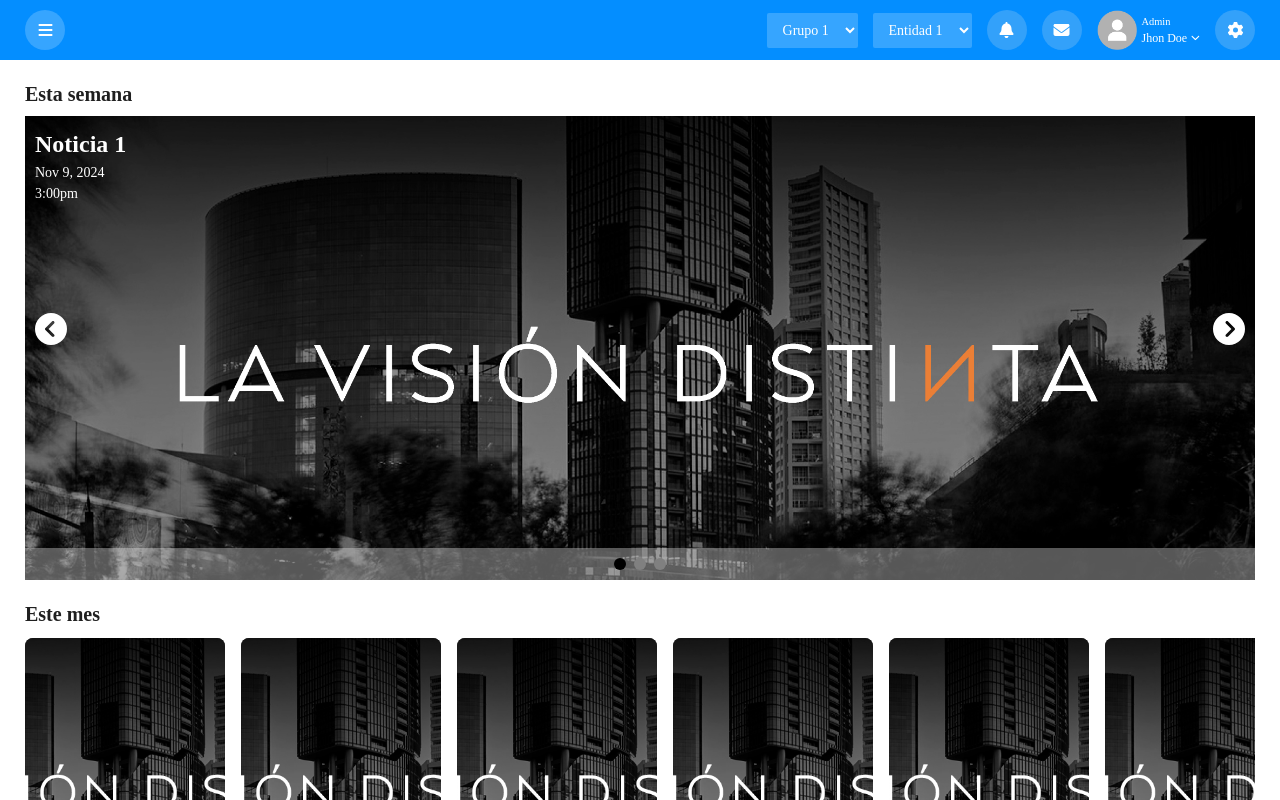
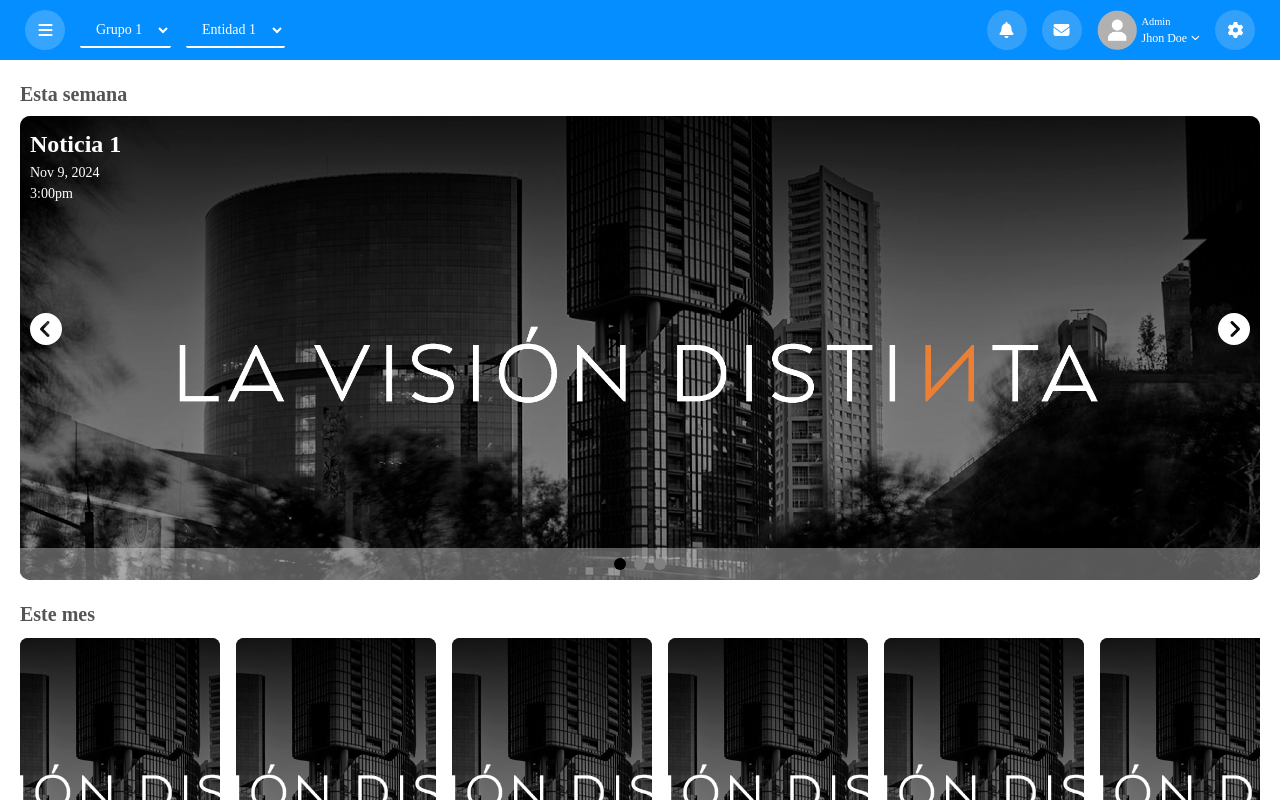
Before and after one commit to Spotynet/thor, a Next.js app: page /dashboard/comunicaciones/noticias/blog in a window 1280 px wide. Shown: the top 800 px of the page. Built offline with nearby package versions, Linux system fonts and the light colour scheme.

Commit message:
recovered styles

```diff
--- a/app/dashboard/layout.tsx
+++ b/app/dashboard/layout.tsx
@@ -14,7 +14,10 @@ const DashboardLayout = ({children}: {children: React.ReactNode}) => {
       <Sidebar menuOpen={menuOpen} toogleMenu={toogleMenu} />
       <main className="flex-grow">
         <Header toogleMenu={toogleMenu} menuOpen={menuOpen} />
-        {children}
+        <div className="p-5">
+          {children}
+        </div>
+
       </main>
     </section>
   );
--- a/app/globals.scss
+++ b/app/globals.scss
@@ -4,9 +4,9 @@
 
 :root {
   --background: #ffffff;
-  --foreground: #1f1f1f;
+  --foreground: #555555;
   --primary: #048eff;
-  --secondary: #868a90;
+  --secondary: #cacaca;
 }
 
 body {
@@ -35,8 +35,8 @@ body {
 
 .divider {
   width: 85%;
-  height: 2px;
-  background-color: var(--secondary);
+  height: 1px;
+  background-color: var(--foreground);
   margin-bottom: 10px;
 }
 
@@ -142,7 +142,7 @@ body {
       padding: 0;
       justify-content: space-between;
       align-items: center;
-      color: var(--background);
+      color: var(--foreground);
       width: 100%;
     }
   }
@@ -151,7 +151,6 @@ body {
 
 //BLOG
 #blog {
-  padding: 20px 25px;
 
   #zone1Wrapper {
     position: relative;
@@ -160,12 +159,14 @@ body {
     height: 500px;
     margin: 0 auto;
     overflow: hidden;
+    border-radius: 10px;
 
     .carousel {
       display: flex;
       transition: transform 0.5s ease-in-out;
       width: 100%;
       height: 100%;
+      border-radius: 10px;
     }
 
     .slide {
@@ -174,6 +175,7 @@ body {
       display: flex;
       align-items: center;
       justify-content: center;
+      border-radius: 10px;
     }
 
     .arrow {
@@ -227,13 +229,14 @@ body {
     width: 100%;
     height: 100%;
     background: var(--foreground);
-
+    border-radius: 10px;
     .overlay {
       position: absolute;
       top: 10px;
       left: 10px;
       color: white;
       z-index: 1;
+      border-radius: 10px;
 
       .title {
         font-size: 1.5rem;
--- a/components/blog/Zone1Card.tsx
+++ b/components/blog/Zone1Card.tsx
@@ -11,7 +11,7 @@ type Zone1CardProps = {
 const Zone1Card: React.FC<Zone1CardProps> = ({image, title, date, time}) => {
   return (
     <div className="zone1Card">
-      <Image src={image} alt={title} layout="fill" objectFit="cover" />
+      <Image src={image} alt={title} layout="fill" objectFit="cover" className="rounded-[10px]"/>
       <div className="overlay">
         <p className="title">{title}</p>
         <p className="date">{date}</p>
--- a/components/header/Header.tsx
+++ b/components/header/Header.tsx
@@ -16,11 +16,17 @@ const Header: React.FC<HeaderProps> = ({toogleMenu, menuOpen}) => {
 
   return (
     <nav id="header">
-      <div
+      <div className="flex gap-[15px] items-center justify-center">
+        <div
         className="cursor-pointer rounded-full bg-opacity-35 bg-white/20 w-[40px] h-[40px] flex items-center justify-center"
         onClick={toogleMenu}>
         <FontAwesomeIcon icon={menuOpen ? faChevronLeft : faBars} width={25} />
       </div>
+      <div className="hidden md:flex gap-[15px]">
+            <HeaderSelect selectOptions={grupos} />
+            <HeaderSelect selectOptions={entidades} />
+          </div></div>
+
       <ul>
         <li>
           <div className={`grid md:hidden icon relative`}>
@@ -40,10 +46,7 @@ const Header: React.FC<HeaderProps> = ({toogleMenu, menuOpen}) => {
             </div>
           </div>
 
-          <div className="hidden md:flex gap-[15px]">
-            <HeaderSelect selectOptions={grupos} />
-            <HeaderSelect selectOptions={entidades} />
-          </div>
+
         </li>
         <li className="icon">
           <FontAwesomeIcon icon={faBell} width={25} />
--- a/components/header/HeaderSelect.tsx
+++ b/components/header/HeaderSelect.tsx
@@ -7,7 +7,7 @@ type HeaderSelectProps = {
 const HeaderSelect: React.FC<HeaderSelectProps> = ({selectOptions}) => {
   return (
     <div className="text-white">
-      <select name="headerSelect" className="bg-white/20 h-[35px] py-1 px-3 text-sm rounded-sm">
+      <select name="headerSelect" className="bg-transparent border-b-2 border-white border-solid h-[35px] py-1 px-3 text-sm rounded-sm">
         {selectOptions.map((option) => (
           <option key={option} className="text-foreground" value={option}>
             {option}
--- a/components/sidebar/Module.tsx
+++ b/components/sidebar/Module.tsx
@@ -10,7 +10,7 @@ type ModuleProps = {
 
 const Module: React.FC<ModuleProps> = ({text, link}) => {
   return (
-    <div className="text-white flex items-center gap-2 mt-1">
+    <div className="text-foreground flex items-center gap-2 mt-1">
       <FontAwesomeIcon icon={faDiamond} className="text-[0.5rem]" />
       <Link href={link}> {text} </Link>
     </div>
--- a/components/sidebar/Sidebar.tsx
+++ b/components/sidebar/Sidebar.tsx
@@ -15,16 +15,16 @@ const Sidebar: React.FC<SidebarProps> = ({menuOpen, toogleMenu}) => {
     <>
       <aside
         id="sidebar"
-        className={`min-h-svh p-0 absolute left-0 lg:relative bg-foreground z-[10] flex flex-col items-center justify-start
-      ${menuOpen ? "w-[70%] lg:w-[25%]" : "collapsed"}`}>
+        className={`min-h-svh p-0 absolute left-0 lg:relative bg-secondary z-[10] flex flex-col items-center justify-start
+      ${menuOpen ? "w-[70%] lg:w-[17%]" : "collapsed"}`}>
         <div className="flex py-[10px] items-center justify-center text-white relative w-full">
           <Link href={"/dashboard"}>
             <Image
               src={"/images/logoText.png"}
               alt="Logo"
-              width={200}
-              height={50}
-              className="w-[150px]"
+              width={220}
+              height={60}
+              className="w-[175px]"
             />
           </Link>
           <FontAwesomeIcon icon={faX} onClick={toogleMenu} className="absolute right-5 lg:hidden" />
@@ -39,6 +39,7 @@ const Sidebar: React.FC<SidebarProps> = ({menuOpen, toogleMenu}) => {
             </SiderbarCollapsible>
           </SiderbarCollapsible>
         </div>
+        <p className="absolute left-auto right-auto bottom-5 text-xs">Powered by Spotynet</p>
       </aside>
 
       {/* Backdrop */}
```
